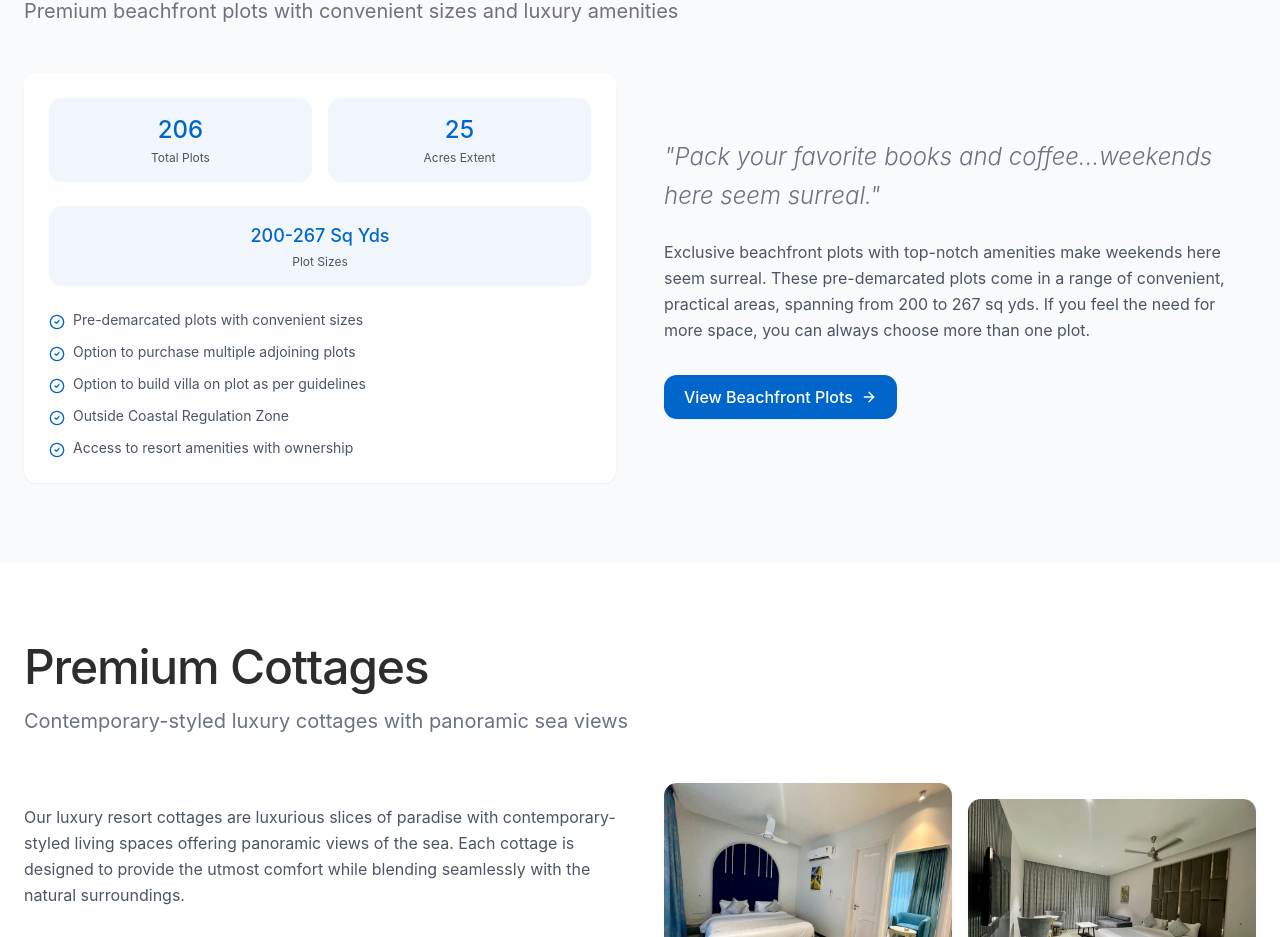
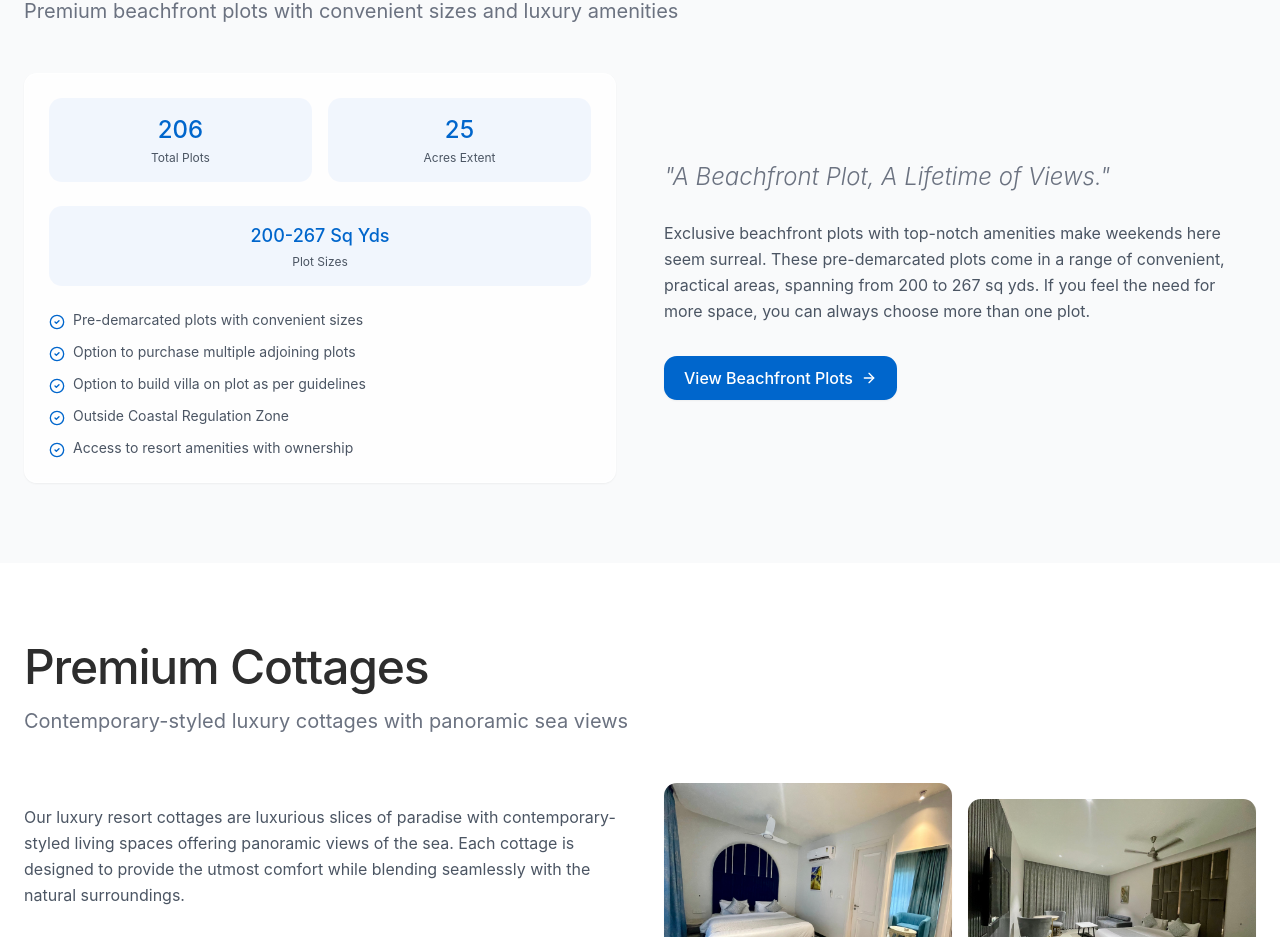
Before and after one commit to RatnakarFuri/svnbayparck, a React (Vite) app: page /home in a window 1280 px wide. Shown: the part 2029-2966 px from the top of the page. Built offline with nearby package versions, Linux system fonts and the light colour scheme; a web font is replaced by a local one.

Commit message:
Visual edit in Lovable
Edited UI in Lovable

```diff
--- a/src/pages/Home.tsx
+++ b/src/pages/Home.tsx
@@ -157,9 +157,7 @@ const Home = () => {
           </div>
 
           <div className="order-1 md:order-2">
-            <blockquote className="text-2xl font-light text-gray-500 mb-6 italic leading-relaxed">
-              "Pack your favorite books and coffee...weekends here seem surreal."
-            </blockquote>
+            <blockquote className="text-2xl font-light text-gray-500 mb-6 italic leading-relaxed">"A Beachfront Plot, A Lifetime of Views."</blockquote>
             <p className="text-gray-600 mb-6 text-base leading-relaxed">
               Exclusive beachfront plots with top-notch amenities make weekends here seem surreal. These pre-demarcated plots come in a range of convenient, practical areas, spanning from 200 to 267 sq yds. If you feel the need for more space, you can always choose more than one plot.
             </p>
```
